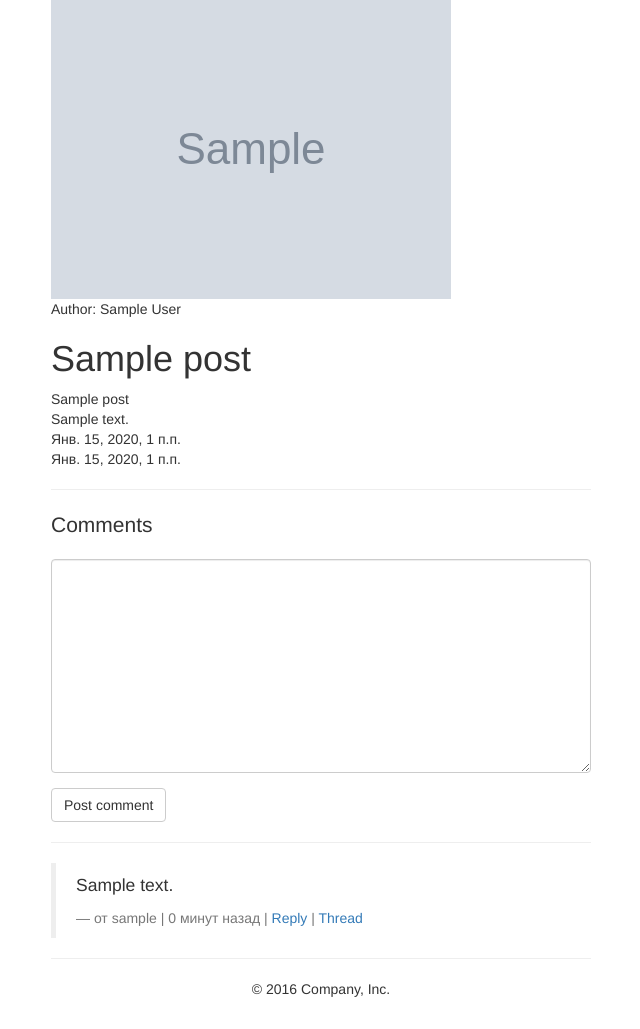
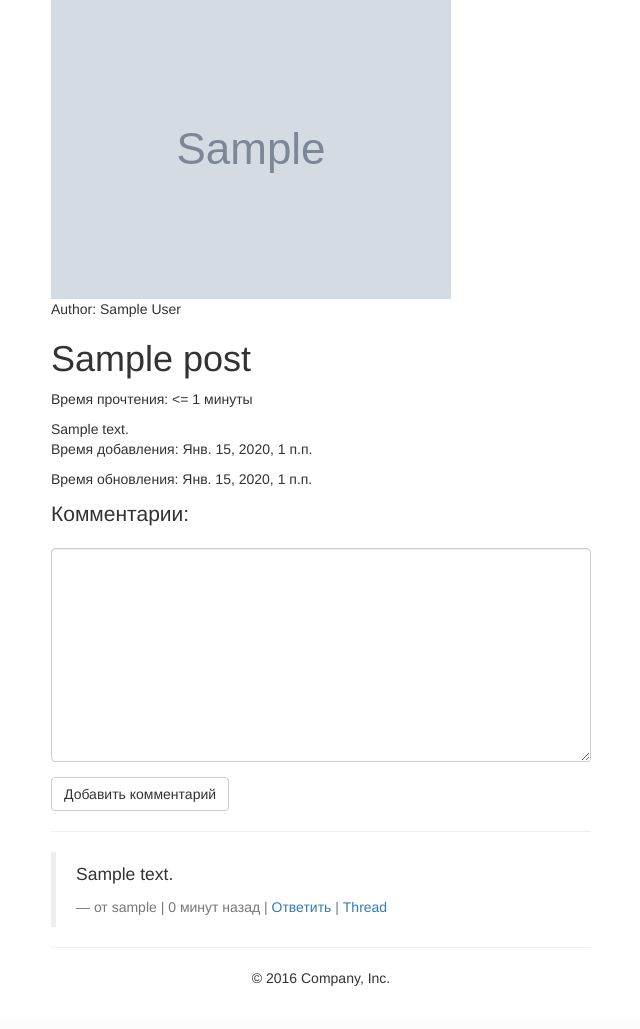
Before and after one commit to Den4i/BusVRN, a Django app: a page that uses templates/posts/post_detail.html in a window 1280 px wide. Shown: the part 412-1441 px from the top of the page, without its empty margins (319-959 px from the left). After the commit the page ends 1398 px from the top, so only its background shows below. Run offline with Django 3.2, Linux system fonts and the light colour scheme; a user stored in the database is signed in; tables that the repository leaves empty hold one stand-in row (values such as "Sample post"); grey boxes marked "Sample" are stand-in pictures; data that the repository does not hold is empty; some libraries are stand-ins or nearby versions.

Commit message:
Добавление информации о времени, необходимом для прочтения

```diff
--- a/templates/posts/post_detail.html
+++ b/templates/posts/post_detail.html
@@ -1,6 +1,5 @@
 {% extends 'base.html' %}
 {% load crispy_forms_tags %}
-
 
 {% block head_title %}
     {{ instance.title }}!{{ block.super }}
@@ -8,31 +7,32 @@
 
 {% block content %}
     <div class='col-sm-6 col-sm-offset-3'>
-    {% if instance.image %}
-        <img src='{{ instance.image.url }}' class="img-responsive" />
-    {% endif %}
+    {% if instance.image %}<img src='{{ instance.image.url }}' class="img-responsive" />{% endif %}
     {% if instance.user.get_full_name %}
         <p>Author: {{ instance.user.get_full_name }}</p>
     {% endif %}
     <h1>{{ title }}
         <small>
         {% if instance.draft %}
-            <span style="color: red">Draft</span> {{ instance.publish }}
+            <span>Draft</span> {{ instance.publish }}
         {% endif %}
         </small>
     </h1>
-    {{ instance.title }}<br/>
+    <p>Время прочтения:
+        {% if instance.read_time <= 1 %} <= 1 минуты {% else %}
+            {% if instance.read_time > 1 and instance.read_time < 5 %} {{ instance.read_time }} минуты {% else %}
+                {{ instance.read_time }} минут {% endif %} {% endif %}</p>
     <div class="content-markdown">{{ instance.content}}</div>
 
-    {{ instance.updated }}<br/>
-    {{ instance.timestamp }}<hr/>
+    <p>Время добавления: {{ instance.timestamp }}</p>
+    <p>Время обновления: {{ instance.updated }}</p>
 
     <div>
-        <p class='lead'>Comments</p>
+        <p class='lead'>Комментарии:</p>
         {% if request.user.is_authenticated %}
         <form method="POST" action="."> {% csrf_token %}
             {{ comment_form|crispy }}
-            <input type='submit' value='Post comment' class='btn btn-default'>
+            <input type='submit' value='Добавить комментарий' class='btn btn-default'>
         </form>
         {% else %}
         <p>You must login to comment </p>
@@ -45,7 +45,7 @@
             <footer>от {{ comment.user }} | {{ comment.timestamp|timesince }} назад |
                 {% if comment.children.count > 0 %}
                     {{ comment.children.count }} Comment{% if comment.children.count > 1 %}s{% endif %} | {% endif %}
-                <a class='comment-reply-btn' href='#'>Reply</a> |
+                <a class='comment-reply-btn' href='#'>Ответить</a> |
                 <a class='' href='{{ comment.get_absolute_url }}'>Thread</a>
             </footer>
 
```
